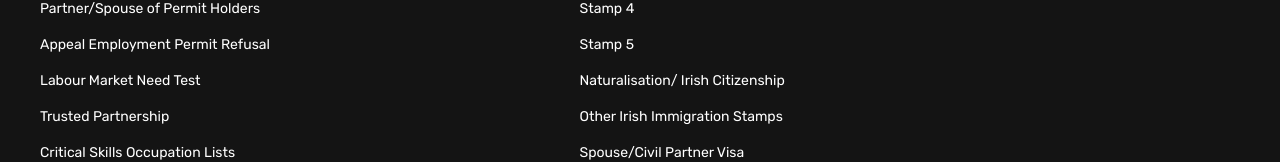
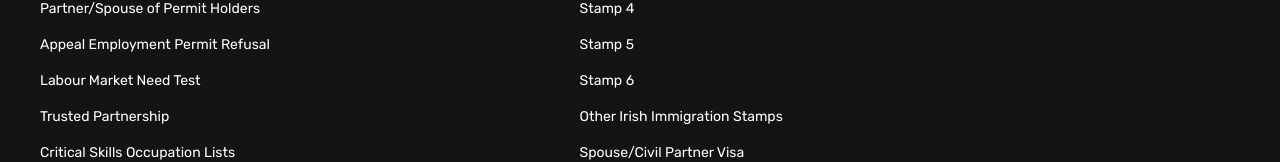
Before and after one commit to TartejBrothers/Poolbeg-Immigration, a React (Create React App) app: page /about-us in a window 1280 px wide. Shown: the part 5165-5327 px from the top of the page. Built offline with nearby package versions, Linux system fonts and the light colour scheme.

Commit message:
Updated: Content

```diff
--- a/src/components/footer.jsx
+++ b/src/components/footer.jsx
@@ -147,9 +147,7 @@ export default function Footer() {
                   Stamp 5
                 </li>
                 <li onClick={() => navigateTo("immigration/stamp6")}>
-                  {/* Stamp 6 (Irish Citizenship)
-                   */}
-                  Naturalisation/ Irish Citizenship
+                  Stamp 6{/* Naturalisation/ Irish Citizenship */}
                 </li>
                 <li onClick={() => navigateTo("immigration/other-stamps")}>
                   Other Irish Immigration Stamps
--- a/src/components/navbar.jsx
+++ b/src/components/navbar.jsx
@@ -123,7 +123,7 @@ export default function Navbar() {
                     Stamp 5
                   </li>
                   <li onClick={() => navigateTo("immigration/stamp6")}>
-                    Stamp 6 (Irish Citizenship)
+                    Stamp 6
                   </li>
                   <li onClick={() => navigateTo("immigration/other-stamps")}>
                     Other Irish Immigration Stamps
@@ -296,7 +296,7 @@ export default function Navbar() {
                         Stamp 5
                       </li>
                       <li onClick={() => navigateTo("immigration/stamp6")}>
-                        Stamp 6 (Irish Citizenship)
+                        Stamp 6
                       </li>
                       <li
                         onClick={() => navigateTo("immigration/other-stamps")}
@@ -481,7 +481,7 @@ export default function Navbar() {
                       Stamp 5
                     </li>
                     <li onClick={() => navigateTo("immigration/stamp6")}>
-                      Stamp 6 (Irish Citizenship)
+                      Stamp 6
                     </li>
                     <li onClick={() => navigateTo("immigration/other-stamps")}>
                       Other Irish Immigration Stamps
--- a/src/pages/home.jsx
+++ b/src/pages/home.jsx
@@ -2,7 +2,7 @@ import React, { useState, useEffect } from "react";
 import "../styles/home.css";
 import "../styles/industry.css";
 import Navbar from "../components/navbar";
-import homeabout from "../images/back/back14.jpeg";
+import homeabout from "../images/back/back15.jpg";
 import Testimonial from "../components/testimonial";
 import ContactForm from "../components/contactform";
 import Footer from "../components/footer";
```
Also changed, not shown: src/images/back/back15.jpg (added).
